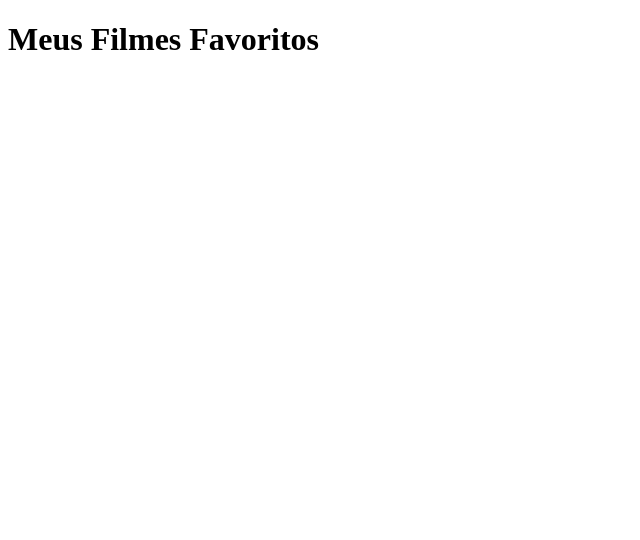
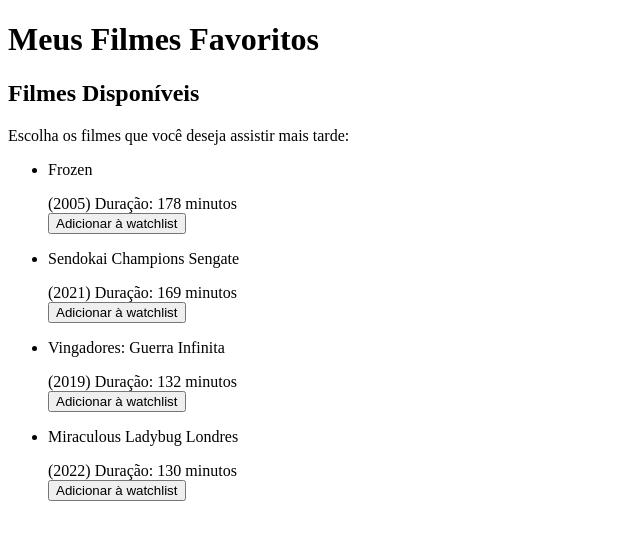
Before and after one commit to FelipeBlossom/Prova, a Flask app: page / in a window 1280 px wide. Shown: the top 540 px of the page, without its empty margins (0-640 px from the left). Run offline with Flask 3, Linux system fonts and the light colour scheme.

Commit message:
feat: prepara formulario para rota

```diff
--- a/templates/index.html
+++ b/templates/index.html
@@ -1 +1,24 @@
 {% extends "layout.html" %}
+{% block title %}Filmes Disponíveis - Watchlist{% endblock %}
+{% block content %}
+
+<h2>Filmes Disponíveis</h2>
+
+<p>Escolha os filmes que você deseja assistir mais tarde:</p>
+
+<ul>
+
+    {% for filme in filmes.values() %}
+
+        <li>
+            <div>
+                <p>{{ filme.titulo }}</p> ({{ filme.ano }})
+                <span>Duração: {{ filme.duracao }} minutos</span>
+            </div>
+            <form action="" method="post">
+                <button type="submit">Adicionar à watchlist</button>
+            </form>
+        </li>
+    {% endfor %}
+</ul>
+{% endblock %}
```
